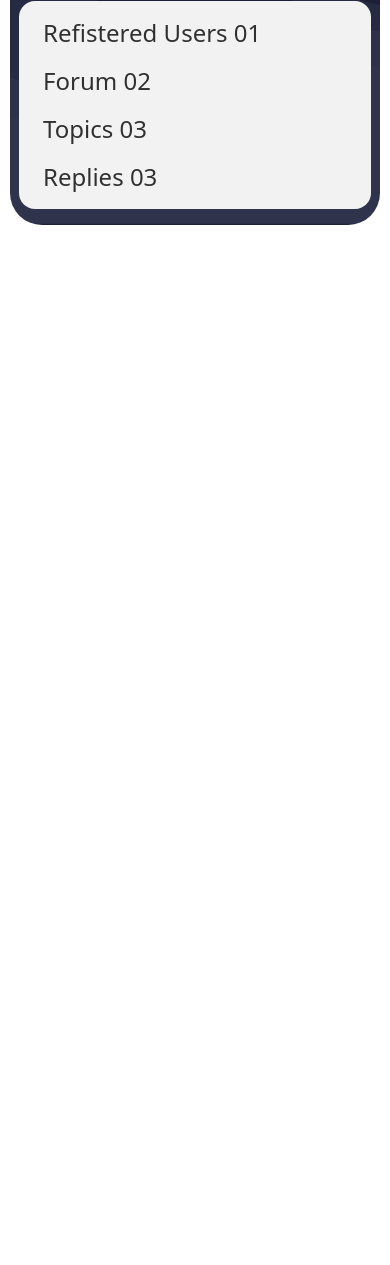
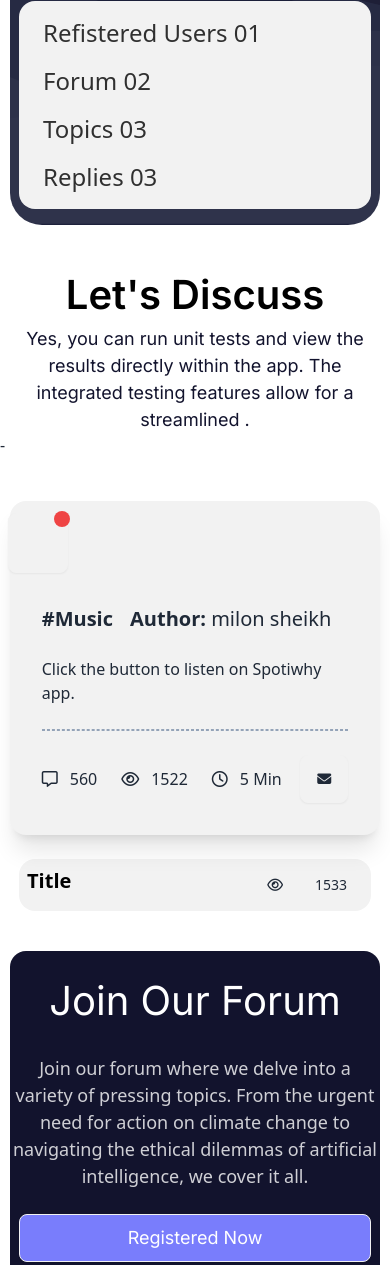
Before and after one commit to MILON-2377/retto-forum-assignment-5, a plain HTML site: page index.html in a window 390 px wide. Shown: the part 453-1718 px from the top of the page. Before the commit the page ends 844 px from the top, so only its background shows below. Drawn offline with nearby package versions, Linux system fonts and the light colour scheme.

Commit message:
join our furom added and make it responsive

```diff
--- a/index.html
+++ b/index.html
@@ -72,8 +72,92 @@
                     <li><a class="text-2xl font-medium text-black opacity-80">Forum 02</a></li>
                     <li><a class="text-2xl font-medium text-black opacity-80">Topics 03</a></li>
                     <li><a class="text-2xl font-medium text-black opacity-80">Replies 03</a></li>
+                </ul>
+
+            </div>
+        </section>
+
+        <!-- lets discussiion section -->
+        <section class="mt-10 lg:mt-14">
+            <div class="w-[95%] mx-auto">
+                <h2 class="text-[40px] inter-font text-center font-semibold text-black">Let's Discuss</h2>
+                <p class="text-[18px] inter-font font-normal text-center text-[#12132D]">Yes, you can run unit tests and view the results directly within the app. The integrated testing features allow for a streamlined .</p>
+            </div>
+        </section>-
+
+        <!-- trands post displaying section -->
+        <section class="mt-11">
+            <div class="w-[95%] flex flex-col lg:flex-row mx-auto justify-between gap-6">
+                <!-- displaying post and trands -->
+                <div class="card lg:flex-1 flex lg:flex-row bg-base-200 shadow-xl">
+                    <div class="w-[15%] flex justify-center">
+                        <div class="btn w-[60px] h-[60px] mt-3">
+                            <button class="w-4 h-4 rounded-full relative -top-6 left-6 bg-red-500"></button>
+                        </div>
+                    </div>
+                    <div class="card-body flex-1 flex flex-col justify-between gap-6">
+                        <div class="flex flex-row  lg:items-center lg:w-[40%]">
+                            <p class="text-xl font-bold">#Music</p>
+                            <p class="text-xl"><span class="text-xl font-bold">Author:</span> milon sheikh</p>
+                        </div>
+                        <p>Click the button to listen on Spotiwhy app.</p>
+                        <hr class="border-dashed border-[1px] border-slate-400 w-full">
+                        <div class="flex items-center justify-between">
+                            <div class="flex items-center gap-6">
+                                <div class="flex items-center gap-3">
+                                    <i class="fa-regular fa-message lg:text-xl"></i>
+                                    <span>560</span>
+                                </div>
+                                <div class="flex items-center gap-3">
+                                    <i class="fa-regular fa-eye lg:text-xl"></i>
+                                    <span>1522</span>
+                                </div>
+                                <div class="flex items-center gap-3">
+                                    <i class="fa-regular fa-clock lg:text-xl"></i>
+                                    <p>
+                                        <span>5</span>
+                                        Min
+                                    </p>
+                                </div>
+                            </div>
+                            <div class="btn relative">
+                                <i class="fa-solid fa-envelope lg:text-xl"></i>
+                            </div>
+                        </div>
+                    </div>
+                </div>
+
+                <!--marked the reading post-->
+                <div>
+                    <ul class="menu bg-base-200 w-[95%] mx-auto lg:w-[371px] lg:h-[288px] rounded-box flex flex-col">
+                       <div class="w-full flex justify-between">
+                            <h2 class="text-xl font-bold text-black">Title</h2>
+                            <li class="flex flex-row items-center">
+                                <i class="fa-regular fa-eye"></i>
+                                <span>1533</span>
+                            </li>
+                       </div>
+
+                       <!-- reading post displaying -->
+                       <div>
+
+                       </div>
                     </ul>
+                </div>
+            </div>
+        </section>
 
+        <!-- join our forum section -->
+        <section class="mt-10 lg:mt-16">
+            <div class="w-[95%] bg-[#12132D] lg:h-[403px] lg:flex lg:justify-between rounded-2xl mx-auto">
+                <div class="flex flex-col lg:justify-center gap-6 lg:pl-14">
+                    <h2 class="text-[40px] mt-5 inter-font text-center lg:text-left font-normal text-white">Join Our Forum</h2>
+                    <p class="text-[18px] text-center lg:text-left text-[#FFFFFFCC]">Join our forum where we delve into a variety of pressing topics. From the urgent need for action on climate change to navigating the ethical dilemmas of artificial intelligence, we cover it all. </p>
+                    <button class="btn inter-font w-[95%] lg:w-[40%] mx-auto lg:mx-0 bg-[#797DFC] hover:bg-[#797DFC33] text-[18px] font-normal text-white">Registered Now</button>
+                </div>
+                <div class="w-full py-4 lg:flex lg:items-center lg:justify-center">
+                    <img src="images/joinforum.png" class="h-full w-full lg:w-[400px]">
+                </div>
             </div>
         </section>
     </main>
```
